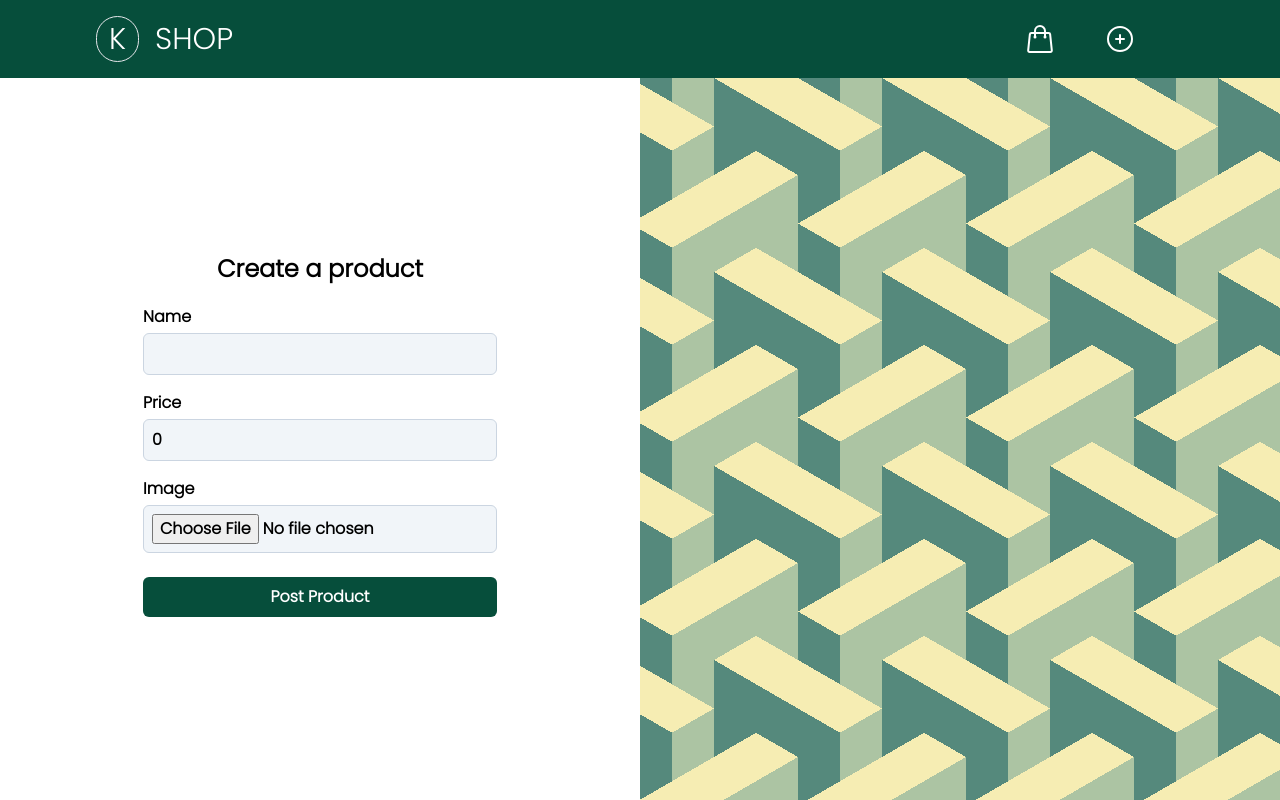
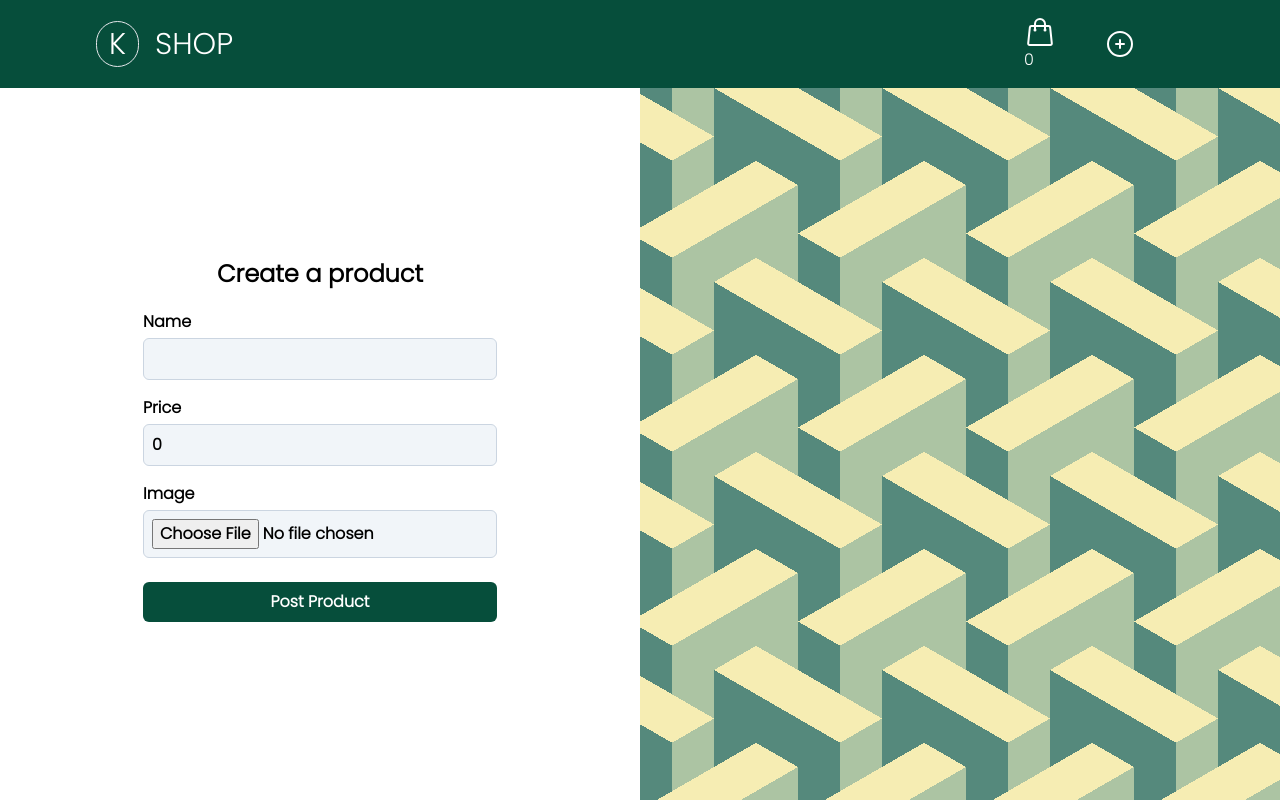
Before and after one commit to karengomezs/ecommerce, a Next.js app: page /create-product in a window 1280 px wide. Built offline with nearby package versions, Linux system fonts and the light colour scheme; no server answers.

Commit message:
cart icon component

```diff
--- /dev/null
+++ b/src/app/components/CartIcon.tsx
@@ -0,0 +1,32 @@
+"use client";
+
+import { useContext } from "react";
+import CartContext from "../context/cart-context";
+import Link from "next/link";
+
+export default function CartIcon() {
+  const cartState = useContext(CartContext);
+  console.log({ cartState });
+
+  return (
+    <>
+      <Link href="/cart">
+        <svg
+          xmlns="http://www.w3.org/2000/svg"
+          fill="none"
+          viewBox="0 0 24 24"
+          strokeWidth={1.5}
+          stroke="currentColor"
+          className="w-8 h-8 "
+        >
+          <path
+            strokeLinecap="round"
+            strokeLinejoin="round"
+            d="M15.75 10.5V6a3.75 3.75 0 10-7.5 0v4.5m11.356-1.993l1.263 12c.07.665-.45 1.243-1.119 1.243H4.25a1.125 1.125 0 01-1.12-1.243l1.264-12A1.125 1.125 0 015.513 7.5h12.974c.576 0 1.059.435 1.119 1.007zM8.625 10.5a.375.375 0 11-.75 0 .375.375 0 01.75 0zm7.5 0a.375.375 0 11-.75 0 .375.375 0 01.75 0z"
+          />
+        </svg>
+      </Link>
+      <p>{cartState?.items?.length}</p>
+    </>
+  );
+}
--- a/src/app/components/Navbar.tsx
+++ b/src/app/components/Navbar.tsx
@@ -1,5 +1,6 @@
 import Link from "next/link";
 import { UserButton } from "@clerk/nextjs";
+import CartIcon from "./CartIcon";
 
 export default function Navbar() {
   return (
@@ -9,27 +10,11 @@ export default function Navbar() {
           <p className=" px-3 py-1 border rounded-full">K</p>
           <div className="ms-4 gap-3 ">
             <p>SHOP</p>
-            {/* <p className="">MAKING YOU HAPPY</p> */}
           </div>
         </Link>
         <ul className="flex justify-between items-center w-40 ">
           <li>
-            <Link href="/cart">
-              <svg
-                xmlns="http://www.w3.org/2000/svg"
-                fill="none"
-                viewBox="0 0 24 24"
-                strokeWidth={1.5}
-                stroke="currentColor"
-                className="w-8 h-8 "
-              >
-                <path
-                  strokeLinecap="round"
-                  strokeLinejoin="round"
-                  d="M15.75 10.5V6a3.75 3.75 0 10-7.5 0v4.5m11.356-1.993l1.263 12c.07.665-.45 1.243-1.119 1.243H4.25a1.125 1.125 0 01-1.12-1.243l1.264-12A1.125 1.125 0 015.513 7.5h12.974c.576 0 1.059.435 1.119 1.007zM8.625 10.5a.375.375 0 11-.75 0 .375.375 0 01.75 0zm7.5 0a.375.375 0 11-.75 0 .375.375 0 01.75 0z"
-                />
-              </svg>
-            </Link>
+            <CartIcon />
           </li>
           <li>
             <Link href="/create-product">
```
